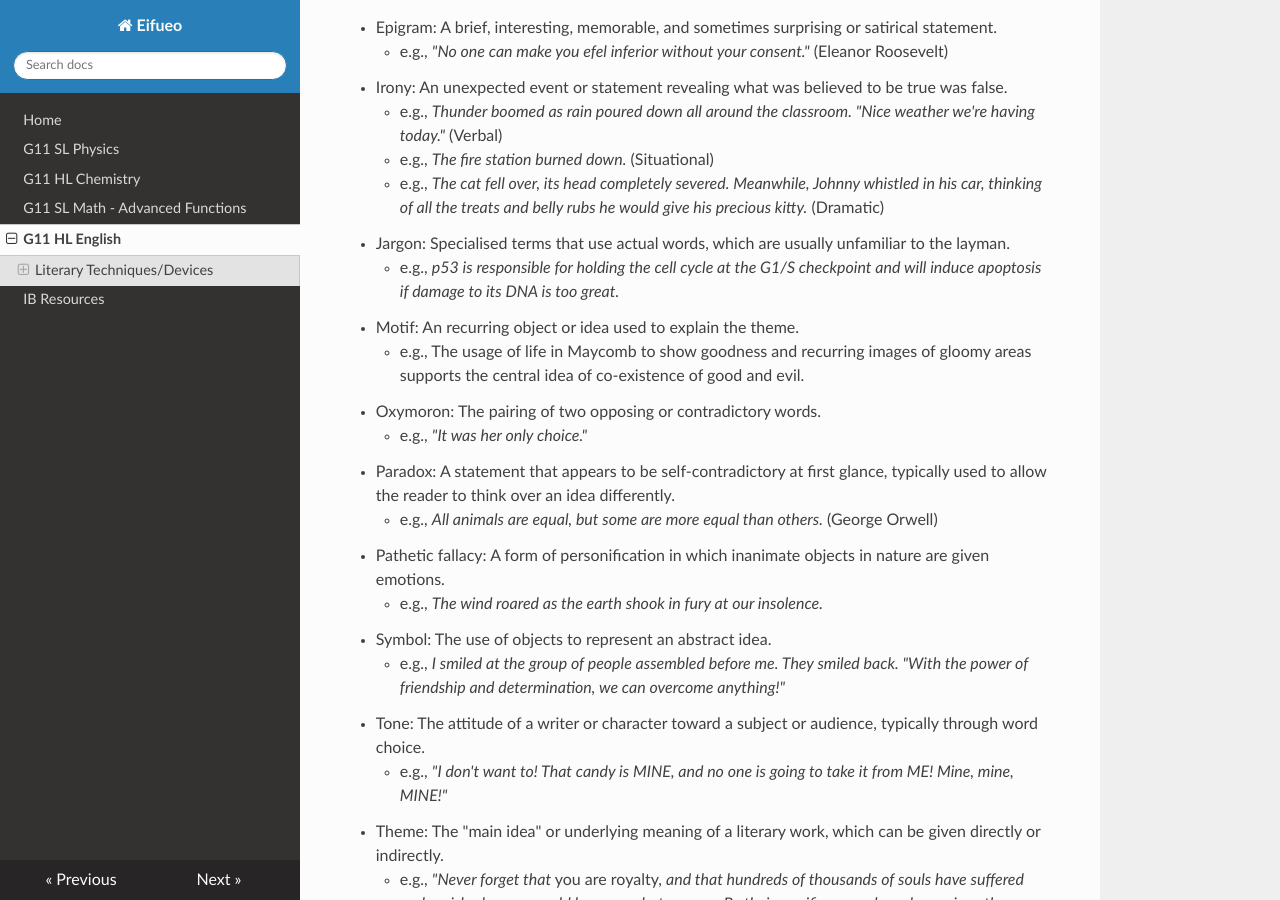
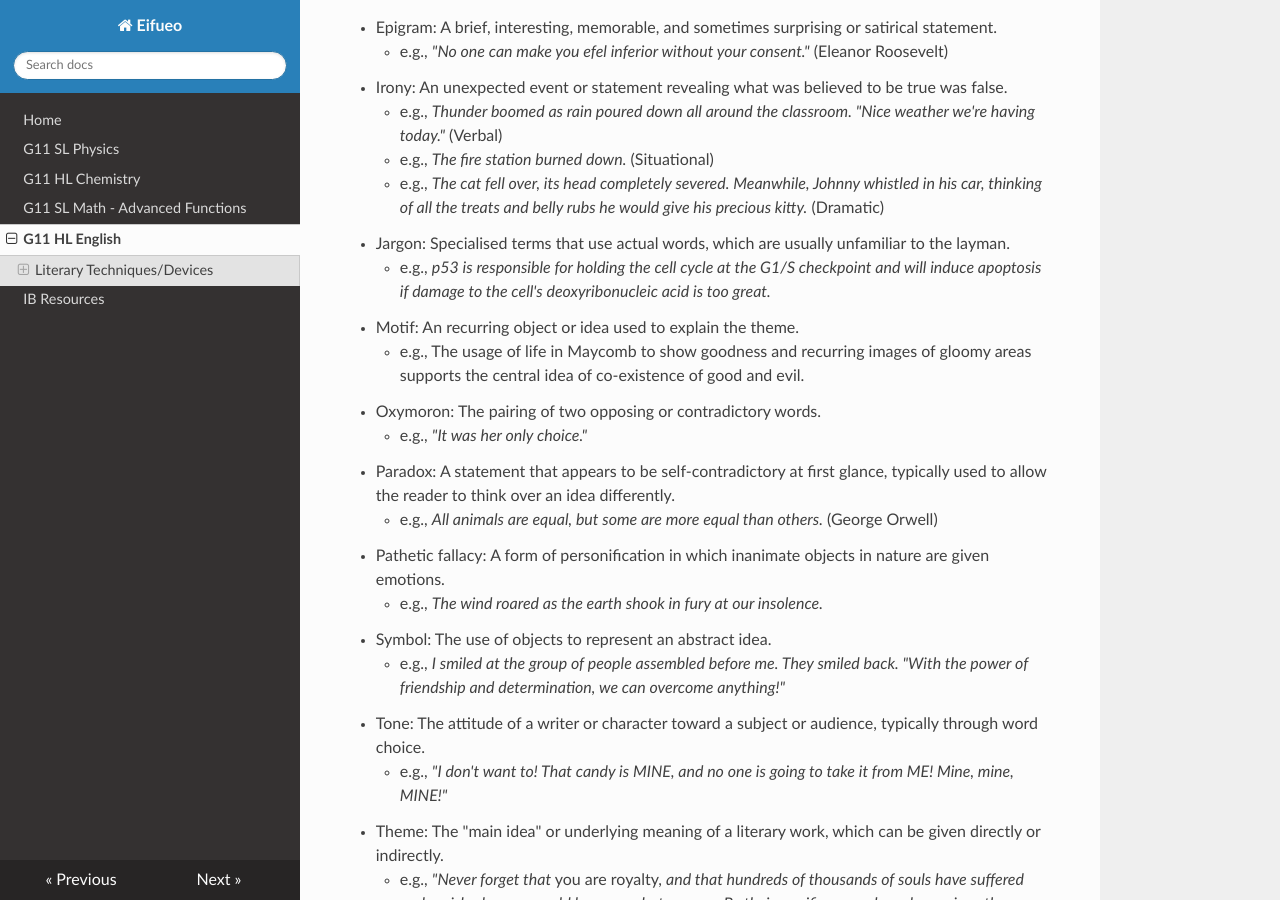
Before and after one commit to potatoeggy/eifueo, an MkDocs documentation site: the page built from docs/eng3uz.md, in a window 1280 px wide and 900 px high, scrolled down 3700 px. Built offline with MkDocs 1.6.1, drawn with Linux system fonts in a browser that asks for light colours; nearby versions of some CDN libraries.

Commit message:
eng: add more jargon to jargon

```diff
--- a/docs/eng3uz.md
+++ b/docs/eng3uz.md
@@ -113,7 +113,7 @@ The course code for this page is **ENG3UZ**.
 	- e.g., *The fire station burned down.* (Situational)
 	- e.g., *The cat fell over, its head completely severed. Meanwhile, Johnny whistled in his car, thinking of all the treats and belly rubs he would give his precious kitty.* (Dramatic)
  - Jargon: Specialised terms that use actual words, which are usually unfamiliar to the layman.
-	- e.g., *p53 is responsible for holding the cell cycle at the G1/S checkpoint and will induce apoptosis if damage to its DNA is too great.*
+	- e.g., *p53 is responsible for holding the cell cycle at the G1/S checkpoint and will induce apoptosis if damage to the cell's deoxyribonucleic acid is too great.*
  - Motif: An recurring object or idea used to explain the theme.
 	- e.g., The usage of life in Maycomb to show goodness and recurring images of gloomy areas supports the central idea of co-existence of good and evil.
  - Oxymoron: The pairing of two opposing or contradictory words.
```
